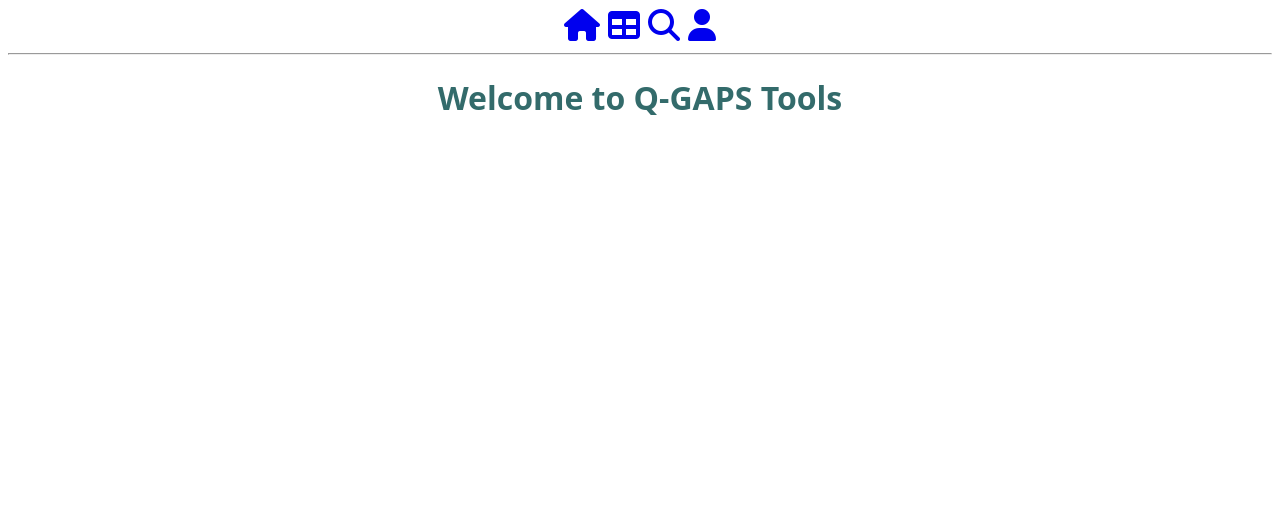
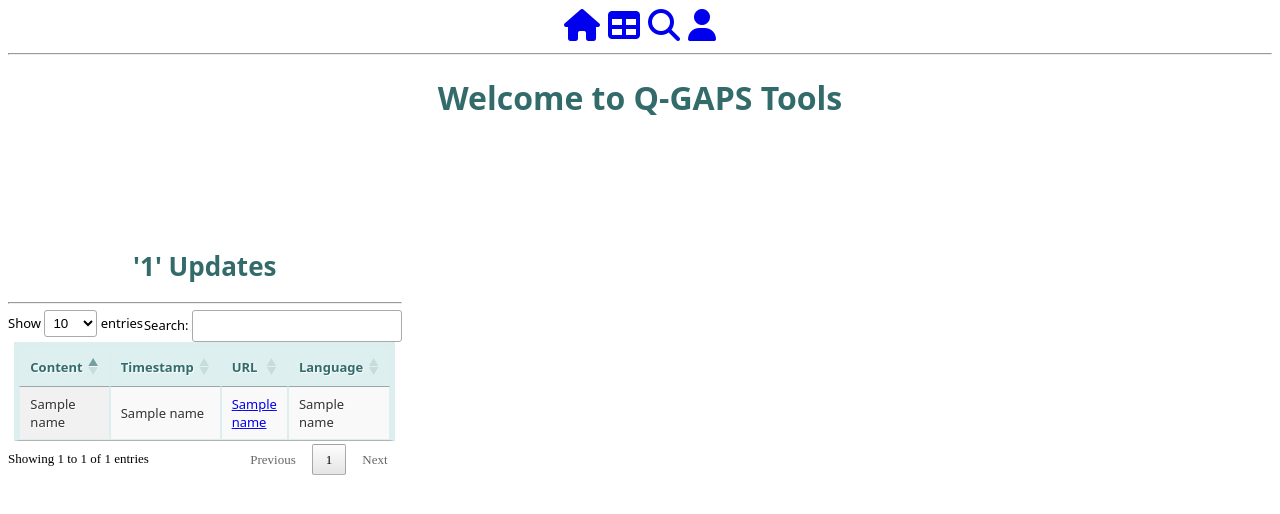
Before and after one commit to nkurtys/Mastodon-QGAPS, a Flask app: template WIP/app/templates/index.html in a window 1280 px wide. Shown: the top 514 px of the page. Run offline with Flask 3, Linux system fonts and the light colour scheme; the template is opened without the code that fills it: most values are stand-ins (such as "Sample title", 1, 10 or a date in 2020); some libraries are stand-ins or nearby versions.

Commit message:
Added save to dashbord
add possibility to save a database dynamically and basical implementation of showing all datatables on dashbord

```diff
--- a/WIP/app/static/css/style.css
+++ b/WIP/app/static/css/style.css
@@ -16,9 +16,7 @@ a.link {
 a:visited{
   color: #336B6B
 }
-a:active{
-  border: red;
-}
+
 table.display {
   align-self: center;
   width: 80%;
@@ -52,6 +50,7 @@ label {
 
 table.display.dataTable{
   width: 90%;
+
 }
 
 div.dt-info{
@@ -68,18 +67,23 @@ form {
   margin-right: auto;
   font-family: system-ui, -apple-system, BlinkMacSystemFont, 'Segoe UI', Roboto, Oxygen, Ubuntu, Cantarell, 'Open Sans', 'Helvetica Neue', sans-serif;
   padding: 10px;
+
   /* border: solid 1px #DDEEEE; */
-  /* width: 50%; */
 }
 
 input {
   font-family: system-ui, -apple-system, BlinkMacSystemFont, 'Segoe UI', Roboto, Oxygen, Ubuntu, Cantarell, 'Open Sans', 'Helvetica Neue', sans-serif;
+  border-style: groove;
+  text-align: center;
+  padding: 0 20px;
+  border-radius: 10px;
+  line-height: 1.5;
 }
 
 .searchForm {
   display: grid;
   grid-template-columns: auto 1fr;
-  width: 30vw;
+  width: 20vw;
   grid-gap: 5px;
 }
 
@@ -91,6 +95,18 @@ input {
   grid-column: span 2;
   align-self: center;
   margin-top: 8px;
+}
+
+input[name="instance"] {
+  color: gray;
+
+}
+
+.saveForm {
+  display: grid;
+  grid-template-columns: auto 1fr;
+  width: 30vw;
+  grid-gap: 5px;
 }
 
 .buttons {
@@ -109,9 +125,11 @@ input {
     rgb(0 0 0 / 20%) 30%,
     rgb(0 0 0 / 0%)
   );
-  box-shadow:
+
+  /*box-shadow:
     inset 2px 2px 3px rgb(255 255 255 / 60%),
-    inset -2px -2px 3px rgb(0 0 0 / 60%);
+    inset -2px -2px 3px rgb(0 0 0 / 60%);*/
+
 }
 
 .buttons > input[id="redo"] {
@@ -127,3 +145,10 @@ input {
     inset -2px -2px 3px rgb(255 255 255 / 60%),
     inset 2px 2px 3px rgb(0 0 0 / 60%);
 }
+
+.grid-container {
+  display: grid;
+  grid-template-columns: auto auto;
+  justify-content: space-between;
+  font-size: small;
+}
--- a/WIP/app/templates/admin.html
+++ b/WIP/app/templates/admin.html
@@ -11,7 +11,6 @@
       <input id="update" class="buttons" type="submit" name="update" value="Update Database">
       <br>
       <input id="redo" class="buttons" type="submit" name="redo" value="Redo Database">
-        <label class="result"> </label>
 
     </form>
     <script>
@@ -34,9 +33,5 @@
           }
         });
 
-        function updateButton() {
-
-        }
-
         </script>
 {% endblock %}
--- a/WIP/app/templates/index.html
+++ b/WIP/app/templates/index.html
@@ -4,6 +4,75 @@
 
 {% block content %}
 
-    <h1>Welcome to Q-GAPS Tools</h1>
+<h1>Welcome to Q-GAPS Tools</h1>
+<br>
+<br>
+<br>
+<br>
+<br>
+{% if tablenames != False%}
 
+<div class="grid-container">
+    {%for tablename in listOfTables %}
+    <div id="{{tablename[0]}}-grid" class="grid-item">
+        <h1>'{{tablename[0]}}' Updates </h1>
+        <hr>
+        <table id="{{tablename[0]}}" class="display">
+            <thead>
+                <tr>
+                    <th>Content</th>
+                    <!-- <th>ID</th> -->
+                    <th>Timestamp</th>
+                    <!-- <th>URI</th> -->
+                    <th>URL</th>
+                    <th>Language</th>
+                </tr>
+            </thead>
+            <tbody>
+                <tr>
+                    {% for post in tablename[1] %}
+                    <td>{{ post[5] }}</td>
+                    <td>{{ post[1] }}</td>
+                    <td><a href="{{ post[4] }}">{{ post[4] }}</a></td>
+                    <td>{{ post[2] }}</td>
+                </tr>
+                {% endfor %}
+            </tbody>
+        </table>
+        <br>
+    </div>
+    {% endfor %}
+</div>
+
+{% endif %}
+<!-- Link to datatables css files -->
+<link rel="stylesheet" type="text/css" href="https://cdn.datatables.net/2.0.8/css/dataTables.dataTables.css">
+<link rel="stylesheet" type="text/css" href="https://cdn.datatables.net/buttons/3.0.2/css/buttons.dataTables.css">
+<link rel="stylesheet" type="text/css" href="https://cdn.datatables.net/datetime/1.5.2/css/dataTables.dateTime.min.css">
+
+<!-- Link to datatables.net files -->
+<script type="text/javascript" charset="utf8" src="https://cdn.datatables.net/2.0.8/js/dataTables.js"></script>
+<script type="text/javascript" charset="utf8"
+    src="https://cdn.datatables.net/buttons/3.0.2/js/dataTables.buttons.js"></script>
+<script type="text/javascript" charset="utf8"
+    src="https://cdn.datatables.net/buttons/3.0.2/js/buttons.dataTables.js"></script>
+<script type="text/javascript" charset="utf8"
+    src="https://cdn.datatables.net/datetime/1.5.2/js/dataTables.dateTime.min.js"></script>
+
+<!-- Link to mark.js to highlight in table -->
+<script type="text/javascript" charset="utf8" src="https://cdn.jsdelivr.net/g/mark.js(jquery.mark.min.js)"></script>
+<script type="text/javascript" charset="utf8"
+    src="https://cdn.datatables.net/plug-ins/1.10.13/features/mark.js/datatables.mark.js"></script>
+<link rel="stylesheet" type="text/css" href="https://cdn.jsdelivr.net/datatables.mark.js/2.0.0/datatables.mark.min.css">
+<link rel="stylesheet" type="text/css"
+    href="https://cdn.datatables.net/plug-ins/1.10.13/features/mark.js/datatables.mark.min.css">
+
+<!-- Initializing DataTable table -->
+{%for tablename in tablenames %}
+<script>
+    new DataTable('#{{tablename[0]}}', {
+        mark: true
+    });
+</script>
+{% endfor %}
 {% endblock %}
```
Also changed, not shown: WIP/app/functions.py (+77 -11 lines), WIP/app/routes.py (+32 -10 lines), WIP/app/templates/search.html (+24 -0 lines).
